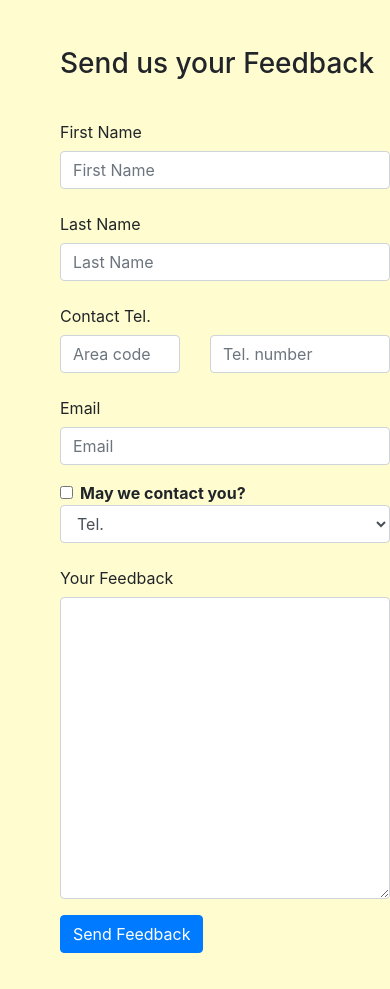
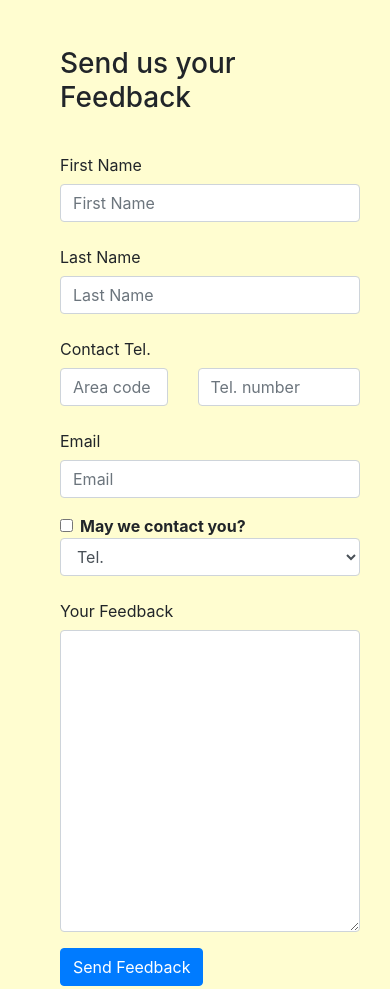
Before and after one commit to cjchirag7/IIT-ISM-WEBSITE, a website: page contactus.html in a window 390 px wide. Shown: the part 947-1936 px from the top of the page. Drawn offline with nearby package versions, Linux system fonts and the light colour scheme.

Commit message:
edit contactus form offset

```diff
--- a/contactus.html
+++ b/contactus.html
@@ -103,11 +103,11 @@
         </div>
 
         <div class="row row-content">
-           <div class="offset-1 col-12">
+           <div class="offset-1 col-11">
               <h3>Send us your Feedback</h3>
            <br>
            </div>
-            <div class="offset-1 col-12 col-md-9">
+            <div class="offset-1 col-11 col-md-9">
                     <form>
                     <div class="form-group row">
                         <label for="firstname" class="col-md-2 col-form-label">First Name</label>
```
